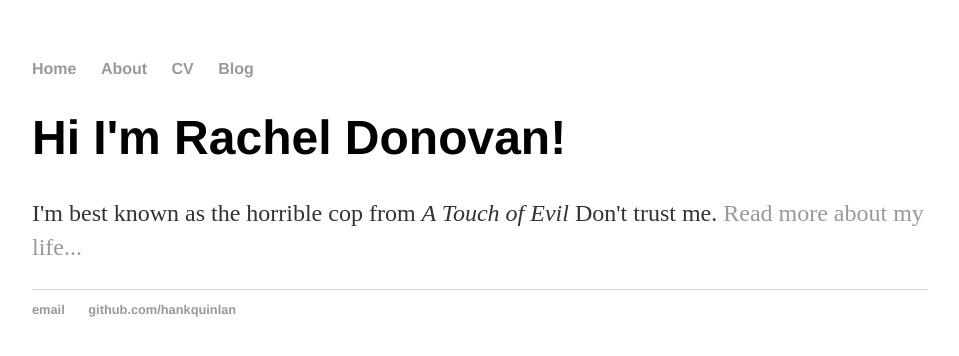
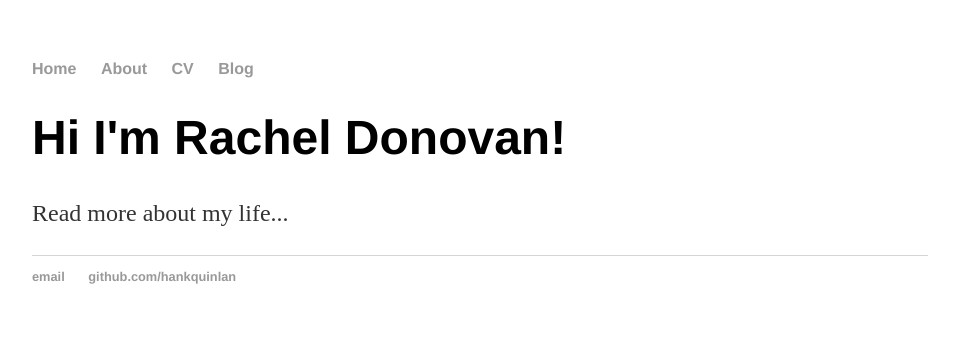
Before and after one commit to rdonov3/rdonov3.github.io, a Jekyll site: the page built from index.html, in a window 1280 px wide. Shown: the top 356 px of the page, without its empty margins (160-1119 px from the left). Built offline with Jekyll 4.4.1, drawn with Linux system fonts in a browser that asks for light colours.

Commit message:
Update index.html

```diff
--- a/index.html
+++ b/index.html
@@ -4,5 +4,5 @@ title: Rachel Donovan
 ---
 <div class="blurb">
 	<h1>Hi I'm Rachel Donovan!</h1>
-	<p>I'm best known as the horrible cop from <em>A Touch of Evil</em> Don't trust me. <a href="/about">Read more about my life...</a></p>
+	<p>Read more about my life...</p>
 </div><!-- /.blurb -->
```
